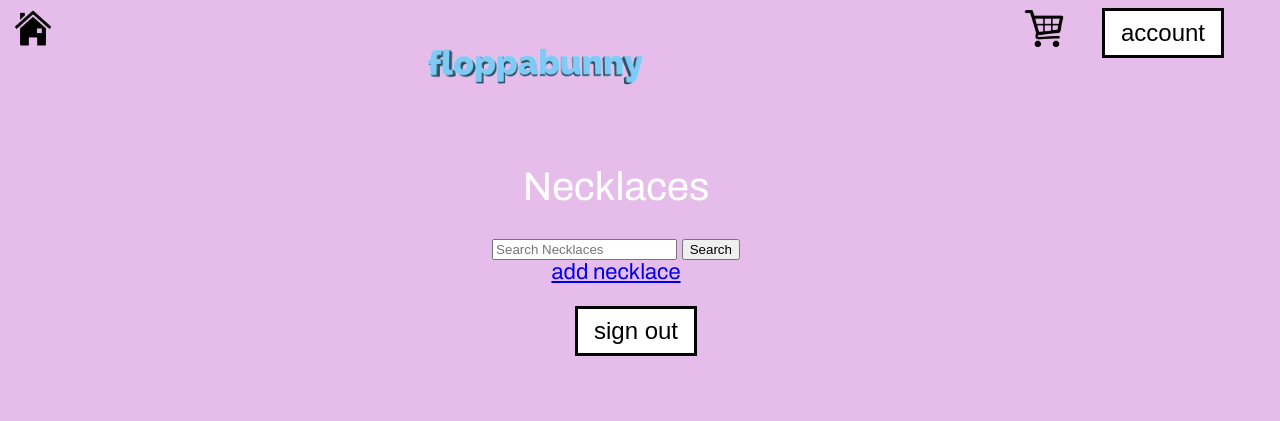
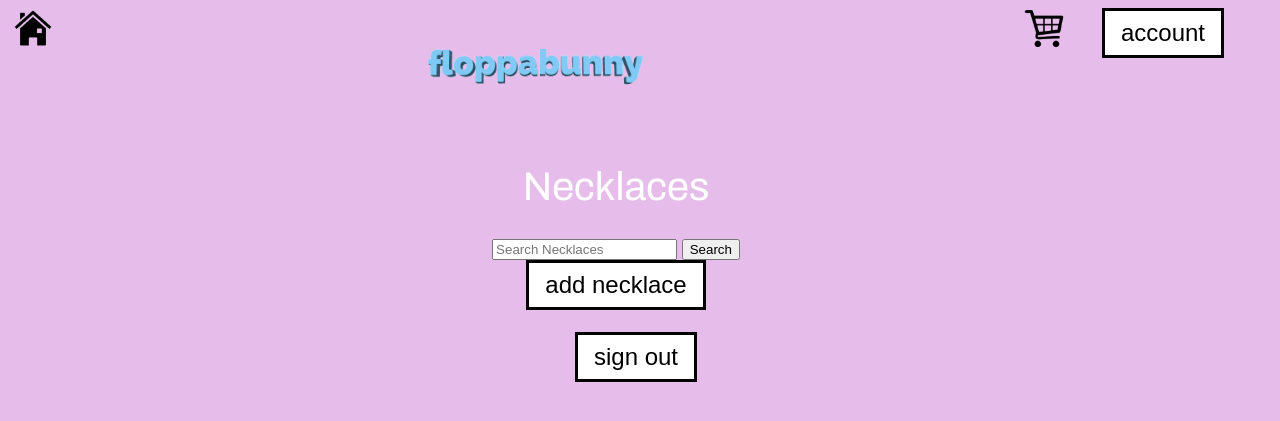
Before and after one commit to FlorencePayne/WAD_Group_Project, a Django app: page /floppa/necklaces/ in a window 1280 px wide. Shown: the top 421 px of the page. Run offline with Django 3.2, Linux system fonts and the light colour scheme; the visitor is signed in with stand-in values (Sample User, id 1); data that the repository does not hold is empty; some libraries are stand-ins or nearby versions.

Commit message:
Turned add necklace into button (needs formatting)

```diff
--- a/templates/floppa/necklaces.html
+++ b/templates/floppa/necklaces.html
@@ -32,7 +32,12 @@
 		</table>
 		{% endfor %}
 		{%if user.is_staff%}
-		<a href = "{% url 'floppa:add_necklace' %}"> add necklace </a>
+		<a href = "{% url 'floppa:add_necklace' %}">
+		<button class="classic-btn" id="necklaces-addnecklacebtn">
+            add necklace
+		</button>
+		</a>
+
 		{%endif%}
 	</div>
 {% endblock %}
```
